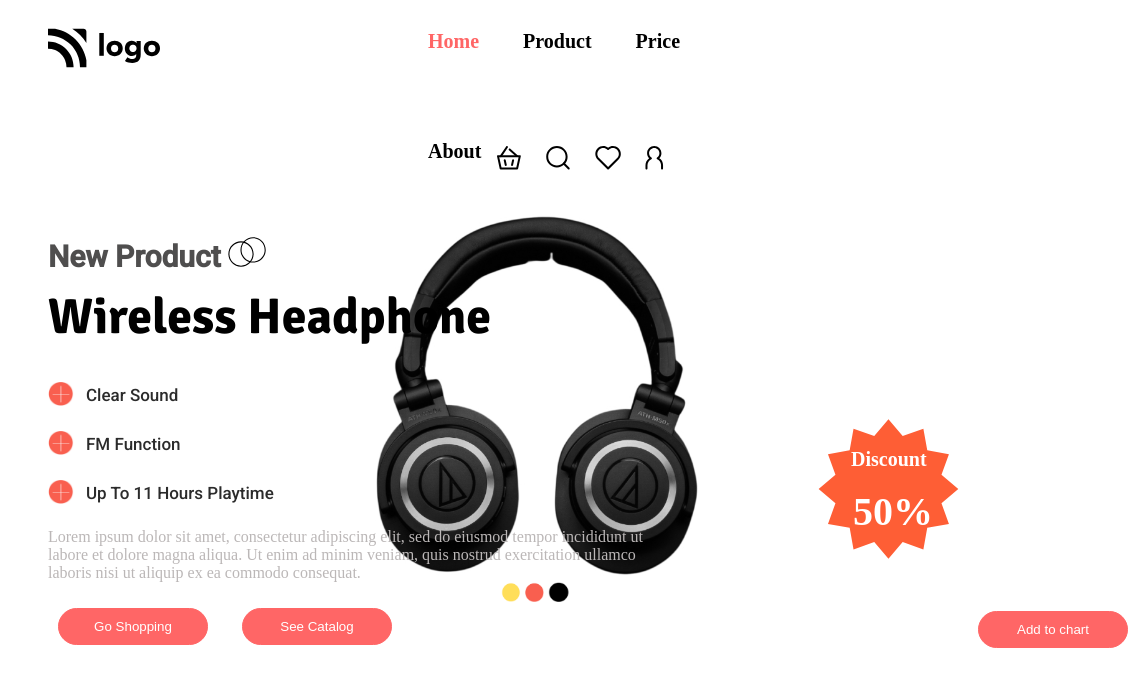
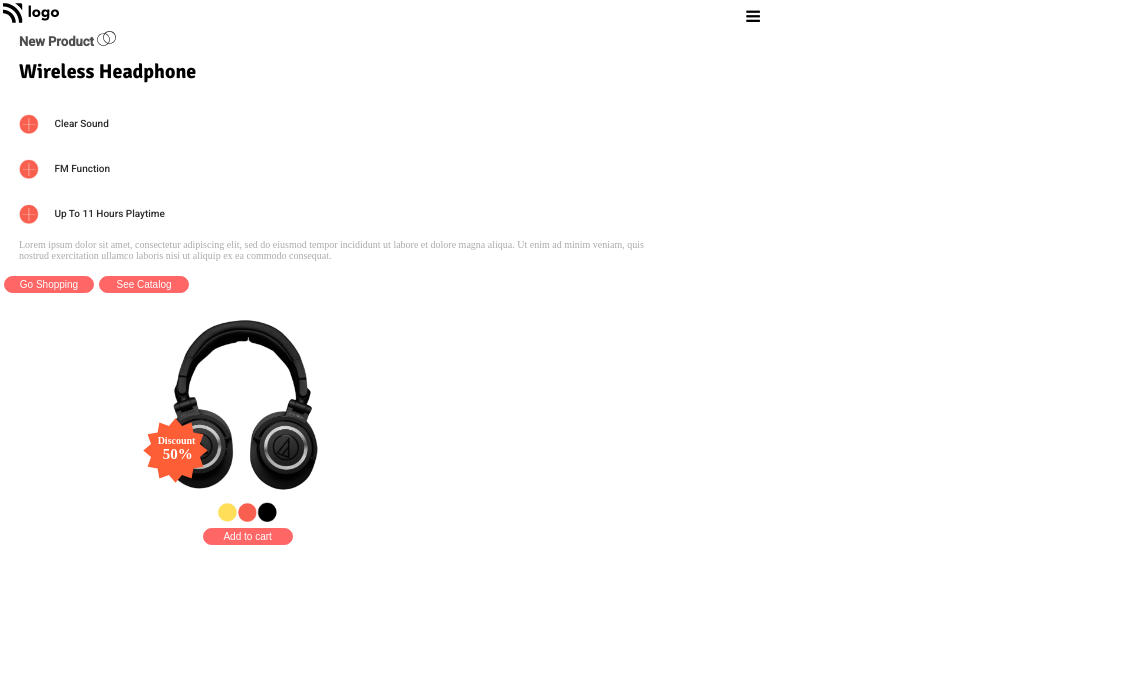
Before and after one commit to saya166/Project-7--Product-home-page, a website: page index.html in a window 768 px wide. Shown: the whole page, 1128 px wide, since content can reach past the window. Drawn offline with Linux system fonts and the light colour scheme.

Commit message:
updated the html file

```diff
--- a/css/index.css
+++ b/css/index.css
@@ -16,6 +16,9 @@
   display: inline-block;
   font-size: 20px;
 }
+.bars {
+  display: none;
+}
 .logo {
   margin-top: 20px;
   margin-left: 40px;
@@ -31,40 +34,59 @@
 
 .intro-section {
   margin-left: 40px;
+  display: flex;
+  justify-content: space-around;
+  align-items: flex-start;
 }
-div h3 {
+.left-section {
+  float: left;
+  display: flex;
+  flex-direction: column;
+}
+
+.left-section h3 {
   font-size: 30px;
   font-family: "Roboto";
   color: #4f4e4e;
 }
-img[src="./images/circles.svg"] {
+.circles {
   height: 30px;
 }
 
 .left-section h1 {
   margin-top: -18px;
+  margin-bottom: 5px;
   font-size: 50px;
   font-family: "Signika";
 }
+
 .sub-headline {
   font-family: "Roboto";
   font-size: 15px;
   color: #1e1e1ef0;
+  display: flex;
 }
 .sub-headline-content {
-  margin-left: 38px;
-  margin-top: -25px;
+  margin-left: 15px;
+  margin-top: 4px;
   font-size: 17px;
   font-weight: lighter;
   padding: -10px;
+  display: flex;
+  flex-wrap: wrap;
 }
 .text {
-  color: #bbb7b7;
+  color: #ababab;
   width: 630px;
 }
+
 .action-btns {
   padding: 10px;
+  display: flex;
+  flex-wrap: wrap;
+  gap: 15px;
 }
+
 .action-btn {
   padding: 10px;
   width: 150px;
@@ -73,61 +95,151 @@ img[src="./images/circles.svg"] {
   border: 1px solid #ff6666;
   color: white;
 }
+.right-section {
+  display: flex;
+  flex-direction: column;
+  justify-content: center;
+  align-items: center;
+}
 
-.action-btns > .action-btn {
-  margin-right: 30px;
+.headphone-div {
+  display: flex;
 }
-img[src="./images/headphones.jpg"] {
+.headphone {
+  float: right;
+  /* margin-top: -250px; */
+}
+.headphone-img {
   height: 380px;
   width: 380px;
 }
-.headphone {
-  float: right;
-  margin-top: -350px;
-  margin-right: 30px;
-}
-
-.right-section .action-btn {
-  margin-left: 930px;
-  margin-top: 15px;
+.dots {
+  display: flex;
 }
 .discount {
   height: 140px;
-  margin-left: 750px;
-  margin-top: -700px;
   position: relative;
 }
-
+.star-pattern {
+  margin-top: 200px;
+  margin-right: -100px;
+}
 .discount-content {
-  margin-top: -180px;
-  margin-left: 640px;
+  margin-top: -130px;
+  margin-left: 35px;
   position: relative;
 }
-
+.discount-content > h4 {
+  color: white;
+  font-size: 20px;
+}
 .discount-content > h1 {
   color: white;
   font-weight: bolder;
   font-size: 40px;
-  margin-left: 145px;
+  margin-top: -20px;
+}
+
+@media screen and (max-width: 768px) and (min-width: 481px) {
+  .logo {
+    height: 20px;
+    float: left;
+    margin-left: -5px;
+    margin-top: -5px;
+  }
+  .bars {
+    display: block;
+    float: right;
+  }
+  .nav-items {
+    display: none;
+  }
+
+  .icons {
+    display: none;
+  }
+  .intro-section {
+    /* margin-left: 520px; */
+    display: flex;
+    flex-direction: column;
+    align-items: stretch;
+  }
+  .left-section {
+    margin-top: 10px;
+  }
+  .left-section h3 {
+    margin-left: -40px;
+    font-size: 13px;
+  }
+  .circles {
+    height: 15px;
+  }
+  .left-section h1 {
+    margin-left: -40px;
+    margin-top: -3px;
+    margin-bottom: 5px;
+    font-size: 20px;
+  }
+  .plus-sign {
+    height: 20px;
+    margin-left: -40px;
+  }
+
+  .sub-headline-content {
+    font-size: 10px;
+  }
+  .text {
+    margin-left: -40px;
     margin-top: -10px;
+    font-size: 10px;
+  }
+  .action-btns {
+    margin-left: -60px;
+    padding: 5px;
+    gap: 5px;
+  }
+
+  .action-btn {
+    font-size: 10px;
+    padding: 2px;
+    width: 90px;
+  }
+  .right-section {
+    margin-top: 20px;
+    margin-left: -240px;
+  }
+  .headphone-img {
+    height: 180px;
+    width: 180px;
+  }
+  .discount {
+    height: 65px;
+    margin-left: -75px;
+  }
+  .star-pattern {
+    margin-top: 100px;
+    margin-left: -15px;
+  }
+  .discount-content {
+    margin-top: -65px;
+    position: relative;
   }
   .discount-content > h4 {
-  margin-left: 143px;
-  margin-top: 65px;
-  color: white;
-  font-size: 20px;
+    font-size: 10px;
+    margin-bottom: 20px;
+    margin-left: -95px;
   }
 
-.headphone-div {
-  margin-left: 20px;
-  margin-top: -110px;
+  .discount-content > h1 {
+    font-size: 15px;
+    margin-left: -90px;
   }
-
   .dots {
-  float: right;
-  margin-top: 10px;
-  margin-right: -220px;
+    display: flex;
+    justify-content: center;
+    margin-left: -70px;
   }
-.dot {
-  display: inline;
+  .add-to-cart-btn {
+    margin-left: -70px;
   }
+}
--- a/index.html
+++ b/index.html
@@ -11,10 +11,18 @@
       href="https://fonts.googleapis.com/css2?family=Fredoka+One&family=Poppins&display=swap"
       rel="stylesheet"
     />
+    <link
+      rel="stylesheet"
+      href="https://maxcdn.bootstrapcdn.com/font-awesome/4.4.0/css/font-awesome.min.css"
+    />
     <title>Product Home Page</title>
   </head>
   <body>
     <nav>
+      <div class="bars">
+        <i class="fa fa-bars"></i>
+      </div>
+
       <img src="./images/logo.svg" alt="logo" class="logo" />
       <div class="nav-items">
         <h5 class="nav-item active-item">Home</h5>
@@ -28,20 +36,35 @@
       <div class="left-section">
         <h3>
           New Product
-          <img src="./images/circles.svg" alt="circles" />
+          <img src="./images/circles.svg" alt="circles" class="circles" />
         </h3>
         <h1>Wireless Headphone</h1>
         <div class="sub-headlines">
           <h5 class="sub-headline">
-            <img src="./images/circles.png" alt="plus" height="25px" />
+            <img
+              src="./images/circles.png"
+              alt="plus"
+              height="25px"
+              class="plus-sign"
+            />
             <div class="sub-headline-content">Clear Sound</div>
           </h5>
           <h5 class="sub-headline">
-            <img src="./images/circles.png" alt="plus" height="25px" />
+            <img
+              src="./images/circles.png"
+              alt="plus"
+              height="25px"
+              class="plus-sign"
+            />
             <div class="sub-headline-content">FM Function</div>
           </h5>
           <h5 class="sub-headline">
-            <img src="./images/circles.png" alt="plus" height="25px" />
+            <img
+              src="./images/circles.png"
+              alt="plus"
+              height="25px"
+              class="plus-sign"
+            />
             <div class="sub-headline-content">Up To 11 Hours Playtime</div>
           </h5>
         </div>
@@ -58,16 +81,26 @@
       </div>
       <div class="right-section">
         <div class="headphone-div">
-          <div id="dicount-img1">
-            <img src="./images/discount.svg" alt="discount" class="discount" />
-          </div>
+          <div class="star-pattern">
+            <div id="dicount-img1">
+              <img
+                src="./images/discount.svg"
+                alt="discount"
+                class="discount"
+              />
+            </div>
 
-          <div class="discount-content">
-            <h4 id="d1">Discount</h4>
-            <h1 id="d2">50%</h1>
+            <div class="discount-content">
+              <h4 id="d1">Discount</h4>
+              <h1 id="d2">50%</h1>
+            </div>
           </div>
           <div class="headphone">
-            <img src="./images/headphones.jpg" alt="headphone" />
+            <img
+              src="./images/headphones.jpg"
+              class="headphone-img"
+              alt="headphone"
+            />
           </div>
         </div>
         <div class="dots">
@@ -96,7 +129,9 @@
             />
           </div>
         </div>
-        <button class="action-btn">Add to chart</button>
+        <div class="add-to-cart-btn">
+          <button class="action-btn">Add to cart</button>
+        </div>
       </div>
     </div>
   </body>
```
Also changed, not shown: Readme.md. Lines whose indentation alone changed are shown as unchanged.
